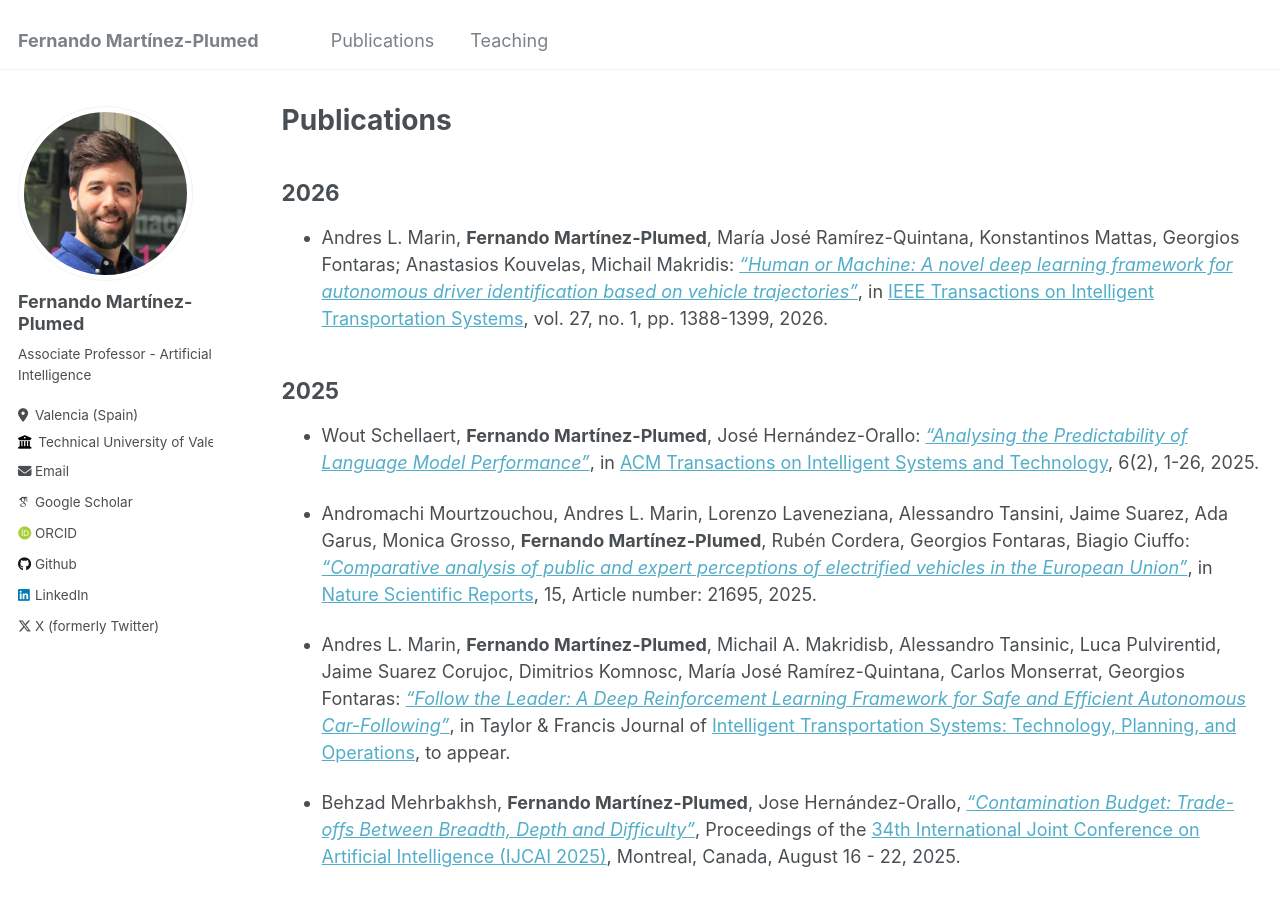
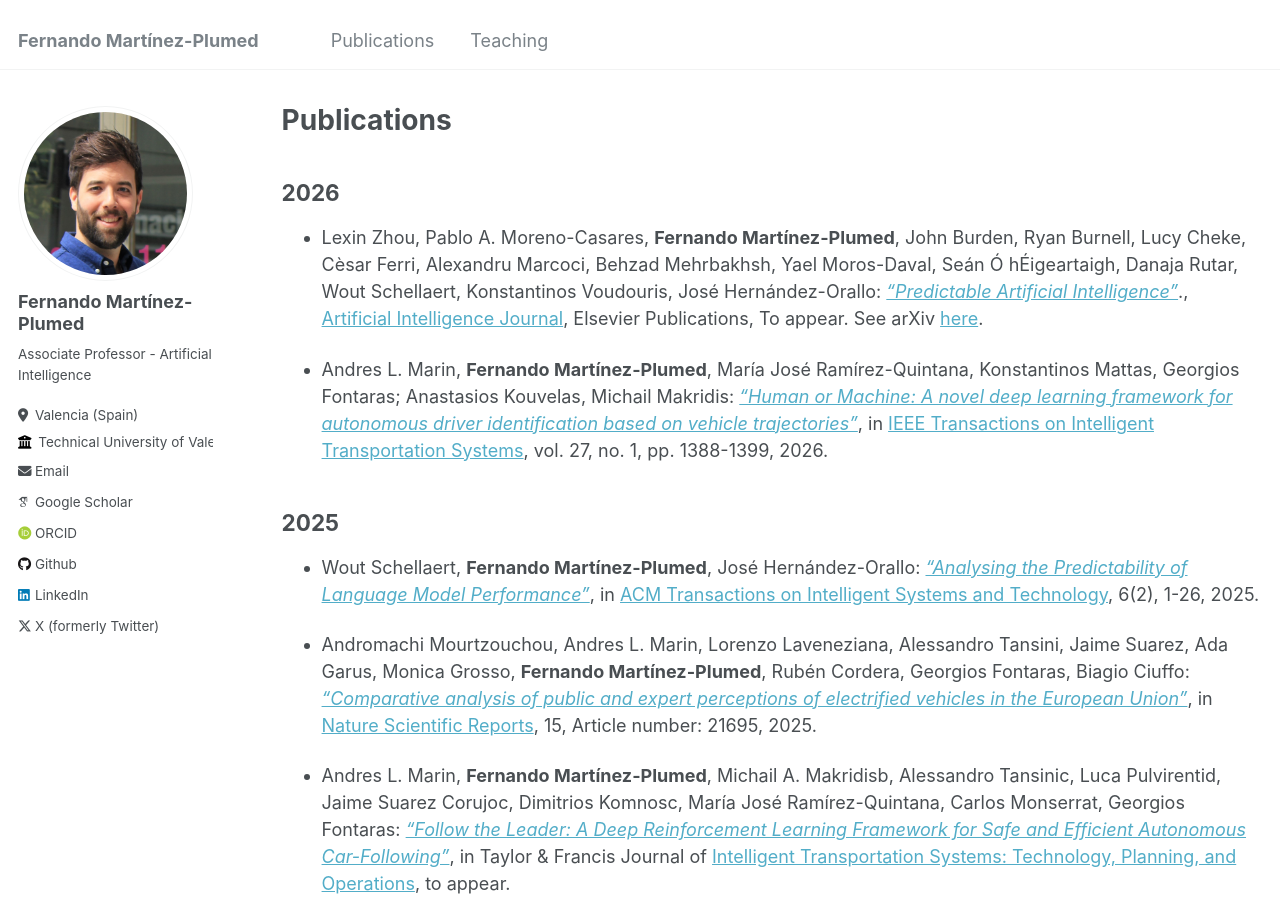
Before and after one commit to nandomp/nandomp.github.io, a Jekyll site: the page built from _pages/publications.md, in a window 1280 px wide and 900 px high. Built offline with Jekyll 4.4.1, drawn with Linux system fonts in a browser that asks for light colours; some web fonts are replaced.

Commit message:
Update publications.md

```diff
--- a/_pages/publications.md
+++ b/_pages/publications.md
@@ -7,6 +7,7 @@ author_profile: true
 
 2026
 ----
+* Lexin Zhou, Pablo A. Moreno-Casares, **Fernando Martínez-Plumed**, John Burden, Ryan Burnell, Lucy Cheke, Cèsar Ferri, Alexandru Marcoci, Behzad Mehrbakhsh, Yael Moros-Daval, Seán Ó hÉigeartaigh, Danaja Rutar, Wout Schellaert, Konstantinos Voudouris, José Hernández-Orallo: [*"Predictable Artificial Intelligence"*]()., [Artificial Intelligence Journal](https://www.journals.elsevier.com/artificial-intelligence), Elsevier Publications, To appear.  See arXiv [here](https://arxiv.org/abs/2310.06167).
 
 * Andres L. Marin, **Fernando Martínez-Plumed**,  María José Ramírez-Quintana, Konstantinos Mattas, Georgios Fontaras; Anastasios Kouvelas, Michail Makridis: [*"Human or Machine: A novel deep learning framework for autonomous driver identification based on vehicle trajectories"*](https://ieeexplore.ieee.org/document/11247850), in [IEEE Transactions on Intelligent Transportation Systems](https://ieee-itss.org/pub/t-its/), vol. 27, no. 1, pp. 1388-1399, 2026.
 
```
